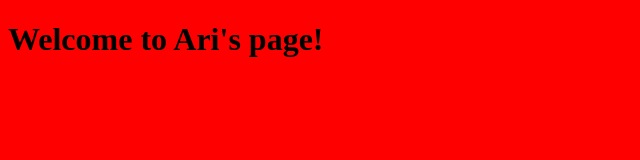
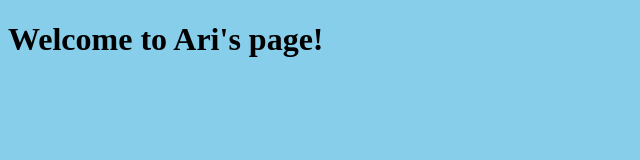
Before and after one commit to AriannaPisano/css, a plain HTML site: page index.html in a window 1280 px wide. Shown: the whole page, without its empty margins (0-640 px from the left). Drawn offline with Linux system fonts and the light colour scheme.

Commit message:
adding color

```diff
--- a/index.html
+++ b/index.html
@@ -7,7 +7,7 @@
     <title>Document</title>
     <style>
         body {
-        background: red
+        background: skyblue
         }
     </style>
 </head>
```
